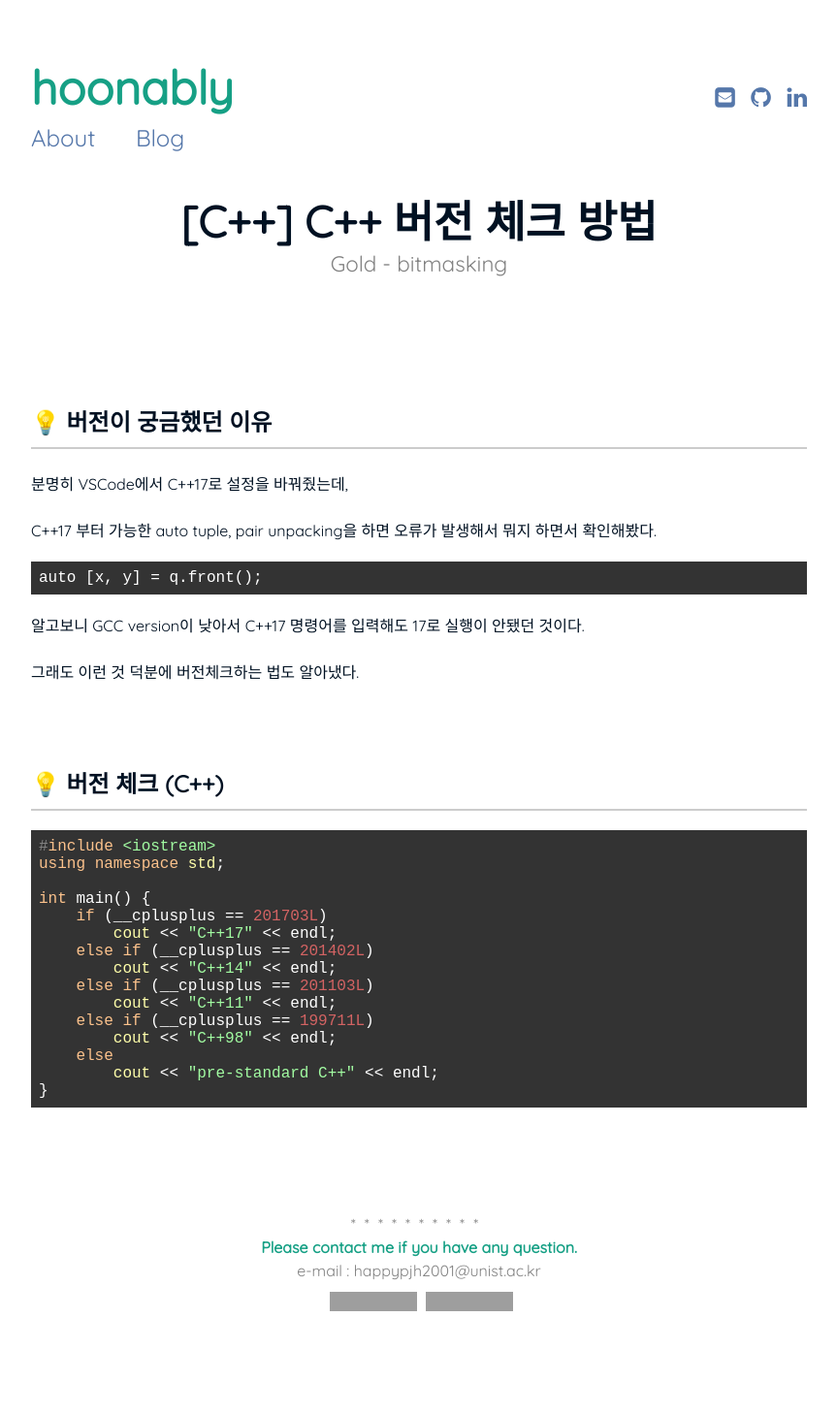
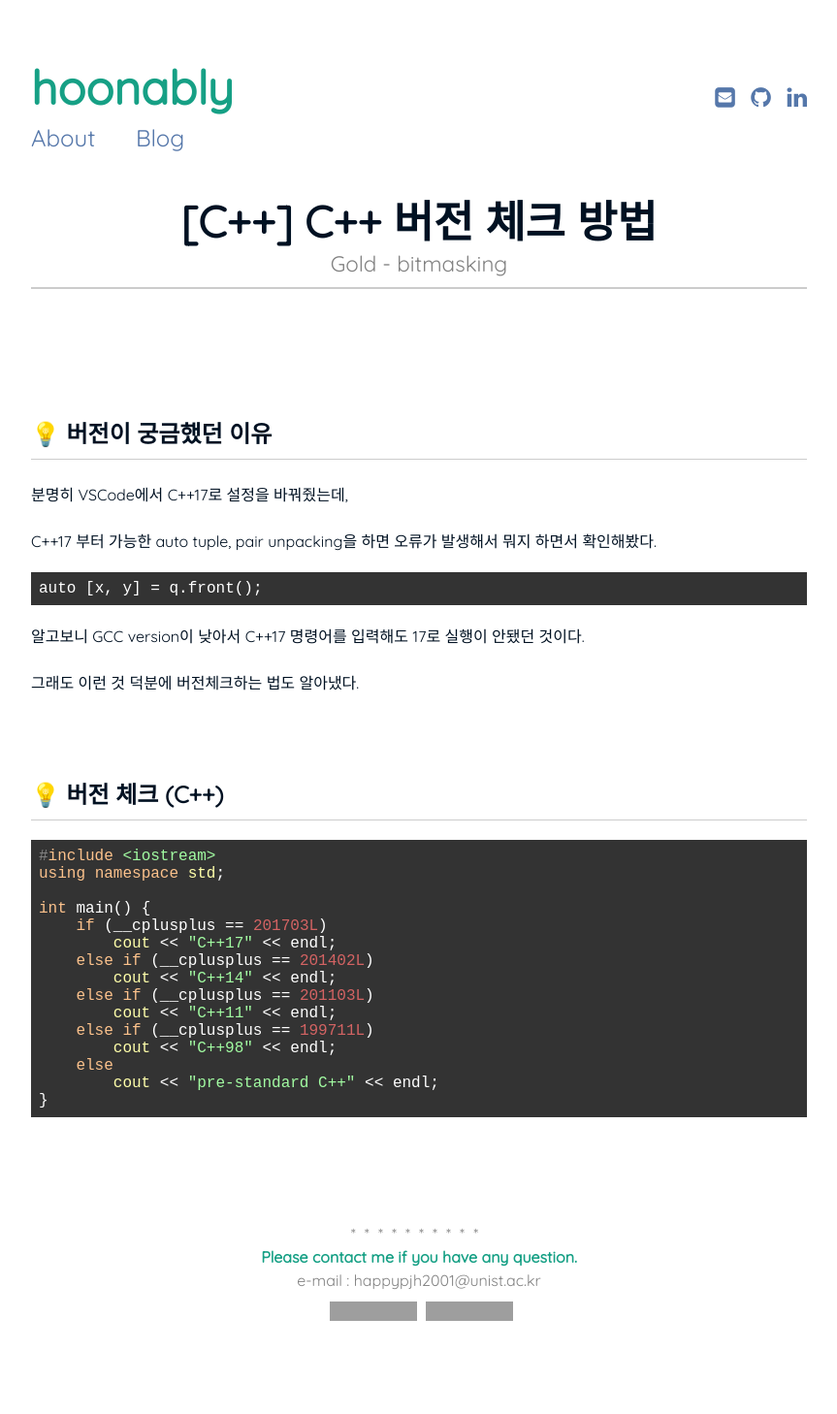
Before and after one commit to hoonably/old-blog, a Jekyll site: the page built from _posts/2024-04-14-C++-version-check.md, in a window 1280 px wide. Shown: the whole page at 97% size, without its empty margins (208-1071 px from the left). Built offline with Jekyll 4.4.1, drawn with Linux system fonts in a browser that asks for light colours; grey boxes are pictures that could not be loaded.

```diff
--- a/_config.yml
+++ b/_config.yml
@@ -12,7 +12,7 @@ url: "https://hoonably.github.io" # the base hostname & protocol for your site
 author:
   fullname: Jeonghoon Park
   github: hoonably
-  linkedin: linkedin
+  linkedin: jeonghoon-park-950675332/
   email: hoonably@naver.com
 
 
--- a/assets/css/main.css
+++ b/assets/css/main.css
@@ -104,19 +104,20 @@
 
 
 /* =Section Titles *//*************************************************************/
-/*
+
 h1 {
+  margin-top: 100px; /*헤더 위에 여백*/
   border-bottom: 2px solid #ccc;
   padding-bottom: 10px;
   margin-bottom: 20px;
 }
-*/
+
 
 h2 { /* 헤더 아래에 밑줄 넣기 */
   /* border-top: 1px solid #ccc; */
   /* padding-top: 10px; */
   margin-top: 80px; /*헤더 위에 여백*/
-  border-bottom: 2px solid #ccc;
+  border-bottom: 1px solid #ccc;
   padding-bottom: 10px;
   margin-bottom: 20px;
 }
```
Also changed, not shown: 7 other files.
